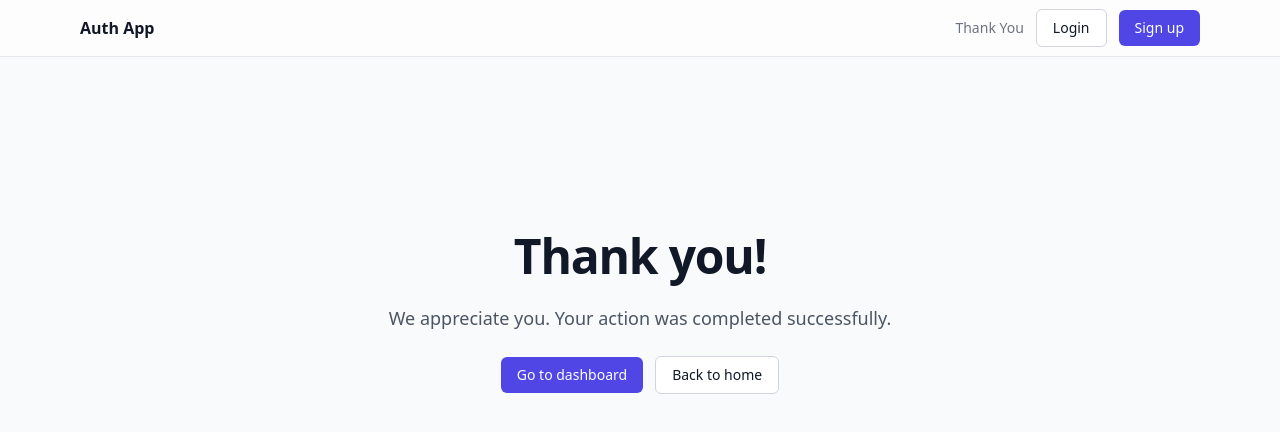
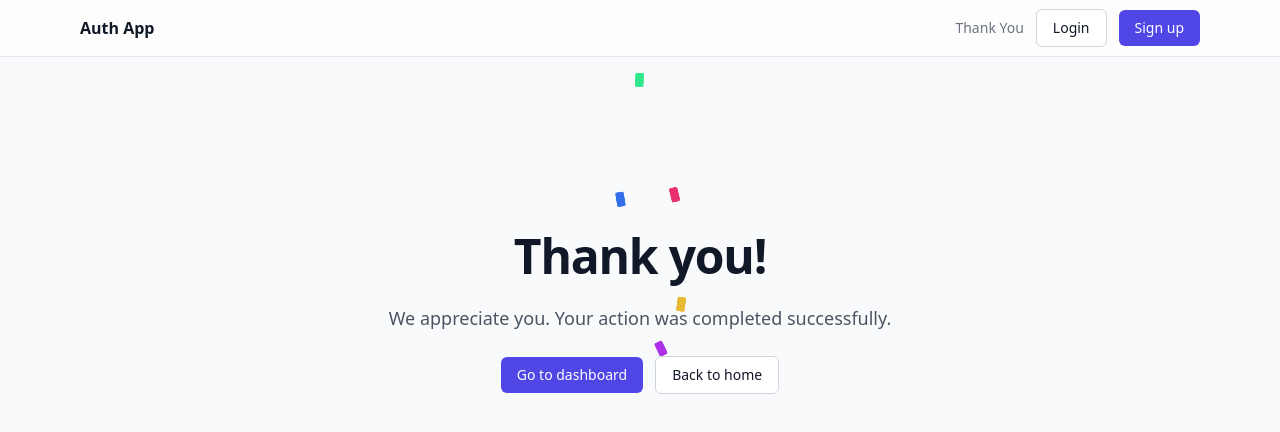
Before and after one commit to Abhishek-0005/Abhishek-0005, a Next.js app in the folder frontend/: page /thankyou in a window 1280 px wide. Shown: the top 432 px of the page. Built offline with nearby package versions, Linux system fonts and the light colour scheme; no server answers.

Commit message:
feat(frontend): add /thankyou route with interactive UI

```diff
--- a/frontend/app/thankyou/confetti.module.css
+++ b/frontend/app/thankyou/confetti.module.css
@@ -1,27 +1,34 @@
 .confetti {
   position: absolute;
   inset: 0;
+  overflow: hidden;
+  pointer-events: none;
 }
 
 .piece {
   position: absolute;
   top: -10px;
-  width: 10px;
-  height: 16px;
+  left: 50%;
+  width: 8px;
+  height: 14px;
+  background: hsl(var(--h) 80% 55%);
   border-radius: 2px;
   opacity: 0.9;
-  animation-name: fall, spin;
-  animation-timing-function: linear, ease-in-out;
-  animation-iteration-count: 1, infinite;
+  transform: translateX(calc(var(--x) * 1px)) rotate(var(--r));
+  animation: fall var(--d) linear infinite;
+  animation-delay: var(--delay);
 }
 
+/* Create colorful variety using nth-child variables */
+.piece:nth-child(6n + 1) { --h: 12;  --x: -200; --r: 8deg;  --d: 4.8s; --delay: -1.2s; }
+.piece:nth-child(6n + 2) { --h: 220; --x: -120; --r: -6deg; --d: 5.4s; --delay: -0.8s; }
+.piece:nth-child(6n + 3) { --h: 150; --x: -40;  --r: 3deg;  --d: 5.8s; --delay: -0.4s; }
+.piece:nth-child(6n + 4) { --h: 280; --x: 60;   --r: -12deg;--d: 5.1s; --delay: -1.4s; }
+.piece:nth-child(6n + 5) { --h: 45;  --x: 140;  --r: 4deg;  --d: 4.7s; --delay: -0.6s; }
+.piece:nth-child(6n + 6) { --h: 340; --x: 220;  --r: -9deg; --d: 5.6s; --delay: -1.0s; }
+
 @keyframes fall {
-  0% { transform: translate3d(0, -100%, 0) rotate(0deg); }
-  100% { transform: translate3d(0, 110vh, 0) rotate(360deg); }
+  0%   { transform: translate(-50%, -10%) rotate(var(--r)); }
+  60%  { transform: translate(calc(-50% + var(--x) * 0.6px), 60vh) rotate(calc(var(--r) * 3)); }
+  100% { transform: translate(calc(-50% + var(--x) * 1px), 100vh) rotate(calc(var(--r) * 6)); opacity: 0.7; }
 }
-
-@keyframes spin {
-  0% { transform: rotateX(0) rotateY(0); }
-  50% { transform: rotateX(180deg) rotateY(180deg); }
-  100% { transform: rotateX(360deg) rotateY(360deg); }
-}
```
